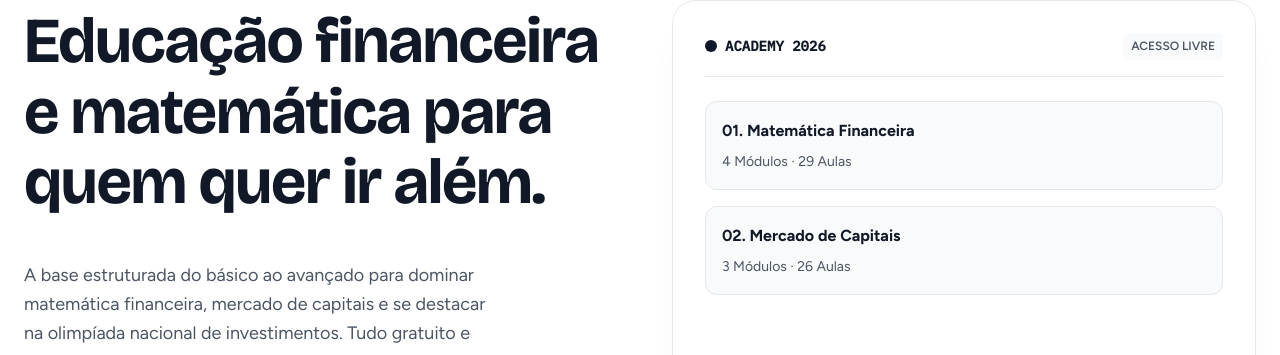
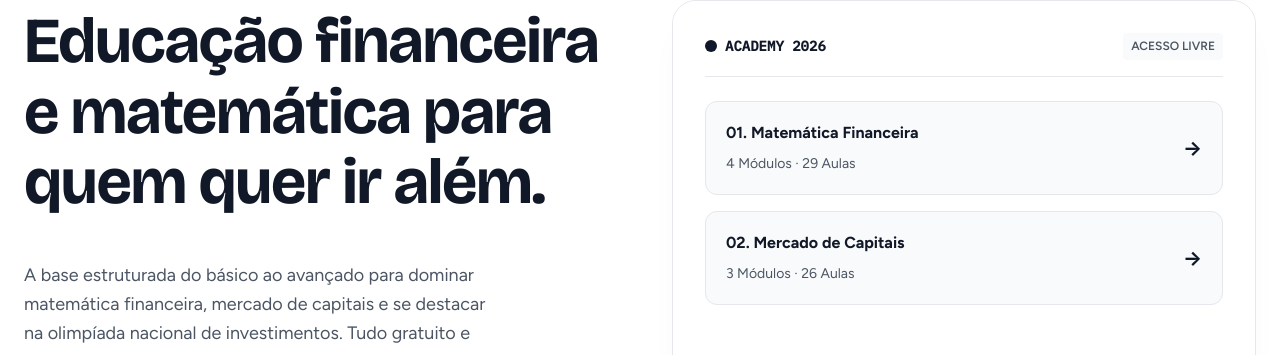
Before and after one commit to brasil-financas-atlas/atlas, a React (Vite) app: page / in a window 1280 px wide. Shown: the part 198-553 px from the top of the page. Built offline with nearby package versions, Linux system fonts and the light colour scheme; no server answers; the database is empty.

Commit message:
fix(nav): make hero cards interactive, fix anchor scrolling, and import EditableBlock in LessonContent

```diff
--- a/src/components/LessonContent.jsx
+++ b/src/components/LessonContent.jsx
@@ -3,6 +3,7 @@ import katex from 'katex';
 import { marked } from 'marked';
 import DOMPurify from 'dompurify';
 import { AdminContext } from '../context/AdminContext';
+import EditableBlock from './EditableBlock';
 import React, { useState, useEffect, useContext, createContext, useMemo, useRef } from 'react';
 
 
--- a/src/pages/Home.jsx
+++ b/src/pages/Home.jsx
@@ -22,7 +22,14 @@ function Home() {
               A base estruturada do básico ao avançado para dominar matemática financeira, mercado de capitais e se destacar na olimpíada nacional de investimentos. Tudo gratuito e aberto.
             </p>
             <div className="hero__actions">
-              <a href="#trilhas" className="btn-primary">
+              <a
+                href="#trilhas"
+                onClick={(e) => {
+                  e.preventDefault();
+                  document.getElementById('trilhas')?.scrollIntoView({ behavior: 'smooth' });
+                }}
+                className="btn-primary"
+              >
                 Começar a Estudar →
               </a>
               <a href="https://brhsic.com" target="_blank" rel="noreferrer" className="btn-secondary">
@@ -42,14 +49,59 @@ function Home() {
               </div>
 
               <div style={{ display: 'flex', flexDirection: 'column', gap: '1rem' }}>
-                <div style={{ padding: '1rem', background: 'var(--bg-surface)', borderRadius: '0.75rem', border: '1px solid var(--border-color)' }}>
-                  <strong style={{ display: 'block', marginBottom: '0.25rem' }}>01. Matemática Financeira</strong>
-                  <span style={{ fontSize: '0.875rem', color: 'var(--text-secondary)' }}>4 Módulos · 29 Aulas</span>
-                </div>
-                <div style={{ padding: '1rem', background: 'var(--bg-surface)', borderRadius: '0.75rem', border: '1px solid var(--border-color)' }}>
-                  <strong style={{ display: 'block', marginBottom: '0.25rem' }}>02. Mercado de Capitais</strong>
-                  <span style={{ fontSize: '0.875rem', color: 'var(--text-secondary)' }}>3 Módulos · 26 Aulas</span>
-                </div>
+                <a
+                  href="#/matematica"
+                  style={{
+                    padding: '1.15rem 1.25rem',
+                    background: 'var(--bg-surface)',
+                    borderRadius: '0.75rem',
+                    border: '1px solid var(--border-color)',
+                    textDecoration: 'none',
+                    color: 'inherit',
+                    display: 'flex',
+                    justifyContent: 'space-between',
+                    alignItems: 'center',
+                    transition: 'all 0.2s ease',
+                    cursor: 'pointer'
+                  }}
+                >
+                  <div>
+                    <strong style={{ display: 'block', marginBottom: '0.25rem', color: 'var(--text-primary)', fontSize: '1rem' }}>
+                      01. Matemática Financeira
+                    </strong>
+                    <span style={{ fontSize: '0.875rem', color: 'var(--text-secondary)' }}>
+                      4 Módulos · 29 Aulas
+                    </span>
+                  </div>
+                  <span style={{ color: 'var(--primary)', fontSize: '1.25rem', fontWeight: 700, marginLeft: '1rem' }}>→</span>
+                </a>
+
+                <a
+                  href="#/financas"
+                  style={{
+                    padding: '1.15rem 1.25rem',
+                    background: 'var(--bg-surface)',
+                    borderRadius: '0.75rem',
+                    border: '1px solid var(--border-color)',
+                    textDecoration: 'none',
+                    color: 'inherit',
+                    display: 'flex',
+                    justifyContent: 'space-between',
+                    alignItems: 'center',
+                    transition: 'all 0.2s ease',
+                    cursor: 'pointer'
+                  }}
+                >
+                  <div>
+                    <strong style={{ display: 'block', marginBottom: '0.25rem', color: 'var(--text-primary)', fontSize: '1rem' }}>
+                      02. Mercado de Capitais
+                    </strong>
+                    <span style={{ fontSize: '0.875rem', color: 'var(--text-secondary)' }}>
+                      3 Módulos · 26 Aulas
+                    </span>
+                  </div>
+                  <span style={{ color: 'var(--primary)', fontSize: '1.25rem', fontWeight: 700, marginLeft: '1rem' }}>→</span>
+                </a>
               </div>
             </div>
           </div>
@@ -152,7 +204,15 @@ function Home() {
         <div className="eyebrow" style={{ justifyContent: 'center' }}>ACESSO LIVRE E GRATUITO</div>
         <h2 style={{ fontFamily: 'var(--font-display)', fontSize: '3rem', margin: '1.5rem 0', letterSpacing: '-0.02em' }}>Sua próxima tese começa aqui.</h2>
         <div style={{ display: 'flex', justifyContent: 'center', marginTop: '2.5rem' }}>
-          <a href="#trilhas" className="btn-primary" style={{ padding: '1rem 2rem', fontSize: '1.125rem' }}>
+          <a
+            href="#trilhas"
+            onClick={(e) => {
+              e.preventDefault();
+              document.getElementById('trilhas')?.scrollIntoView({ behavior: 'smooth' });
+            }}
+            className="btn-primary"
+            style={{ padding: '1rem 2rem', fontSize: '1.125rem' }}
+          >
             Acessar Plataforma Agora
           </a>
         </div>
--- a/src/router.jsx
+++ b/src/router.jsx
@@ -14,7 +14,7 @@ function useRouter() {
 function extractCleanHashPath() {
   if (typeof window === 'undefined') return '/';
   const rawHash = window.location.hash || '';
-  if (!rawHash || rawHash === '#') return '/';
+  if (!rawHash || rawHash === '#' || rawHash === '#/') return '/';
 
   // Se o hash contiver tokens de autenticação do Supabase (#access_token=... ou #error=...)
   if (rawHash.includes('access_token=') || rawHash.includes('error_description=') || rawHash.includes('type=signup') || rawHash.includes('type=recovery')) {
@@ -22,9 +22,20 @@ function extractCleanHashPath() {
     return '/';
   }
 
+  // Âncoras dentro da mesma página (ex: #trilhas, #inicio)
+  if (!rawHash.startsWith('#/')) {
+    const anchorId = rawHash.substring(1);
+    setTimeout(() => {
+      const el = document.getElementById(anchorId);
+      if (el) {
+        el.scrollIntoView({ behavior: 'smooth' });
+      }
+    }, 100);
+    return '/';
+  }
+
   const clean = rawHash.substring(1);
-  if (!clean) return '/';
-  return clean.startsWith('/') ? clean : '/' + clean;
+  return clean || '/';
 }
 
 function HashRouter({ children }) {
@@ -32,9 +43,13 @@ function HashRouter({ children }) {
 
   useEffect(() => {
     const handleHashChange = () => {
+      const rawHash = window.location.hash || '';
       const newPath = extractCleanHashPath();
       setPath(newPath);
-      window.scrollTo(0, 0);
+      // Rola para o topo apenas se for uma nova página (#/)
+      if (rawHash.startsWith('#/')) {
+        window.scrollTo(0, 0);
+      }
     };
 
     window.addEventListener('hashchange', handleHashChange);
```
